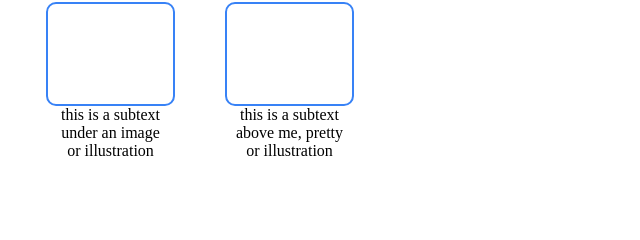
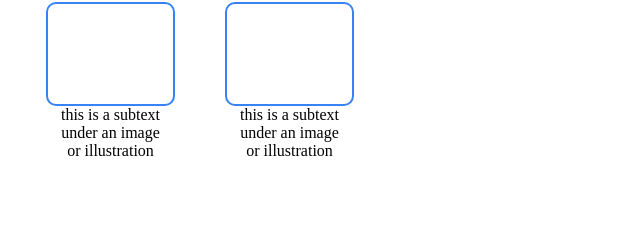
Before and after one commit to Olamilekan2009/landing_page, a plain HTML site: page index.html in a window 1280 px wide. Shown: the part 453-693 px from the top of the page, 619-1259 px from the left. Drawn offline with Linux system fonts and the light colour scheme.

Commit message:
index.html

```diff
--- a/index.html
+++ b/index.html
@@ -71,7 +71,7 @@
                 <div class="imagesinfo">
                     </div>
                 <div class="division-four">
-                    this is a subtext <br> above me, pretty <br> or illustration
+                    this is a subtext <br> under an image <br> or illustration
                 </div>
             </div>
         </div>
```
